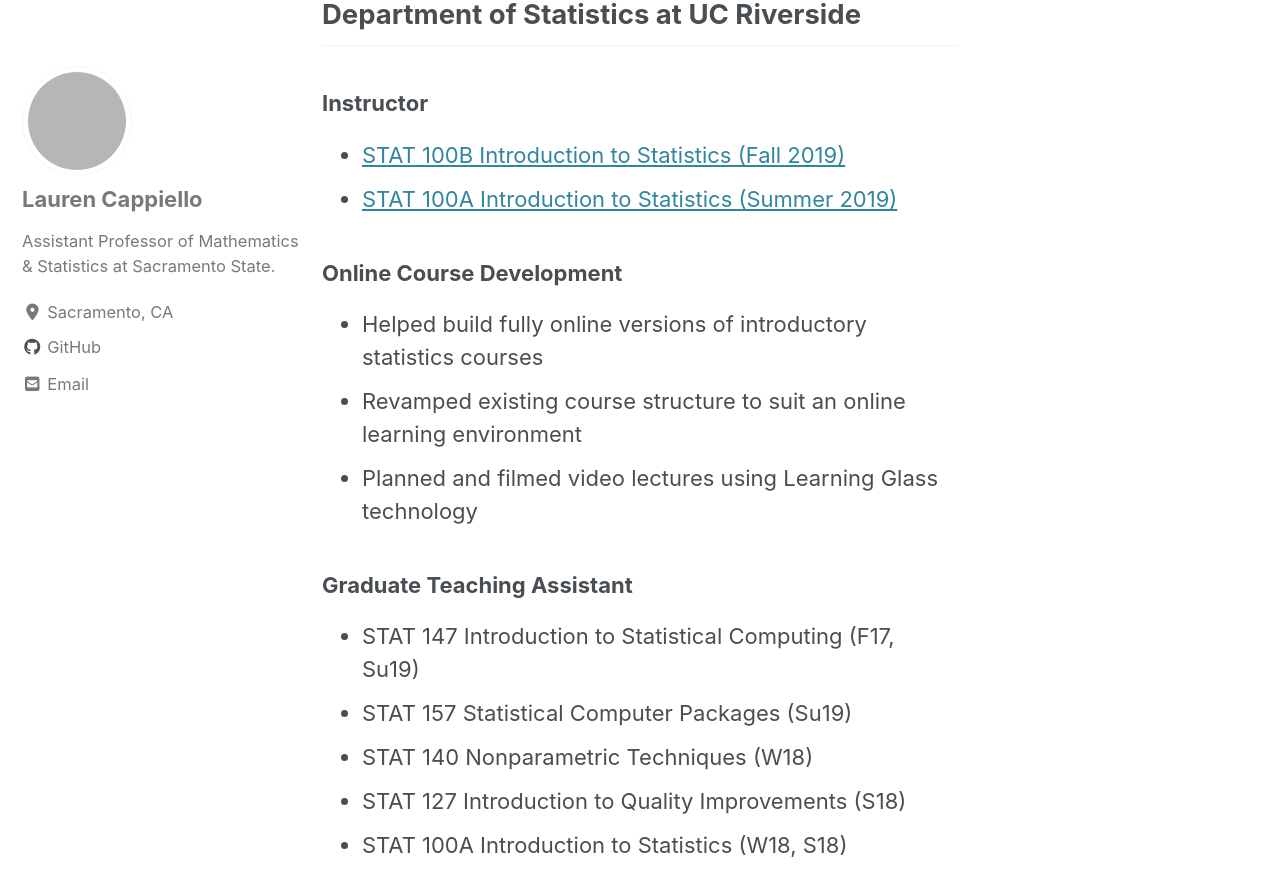
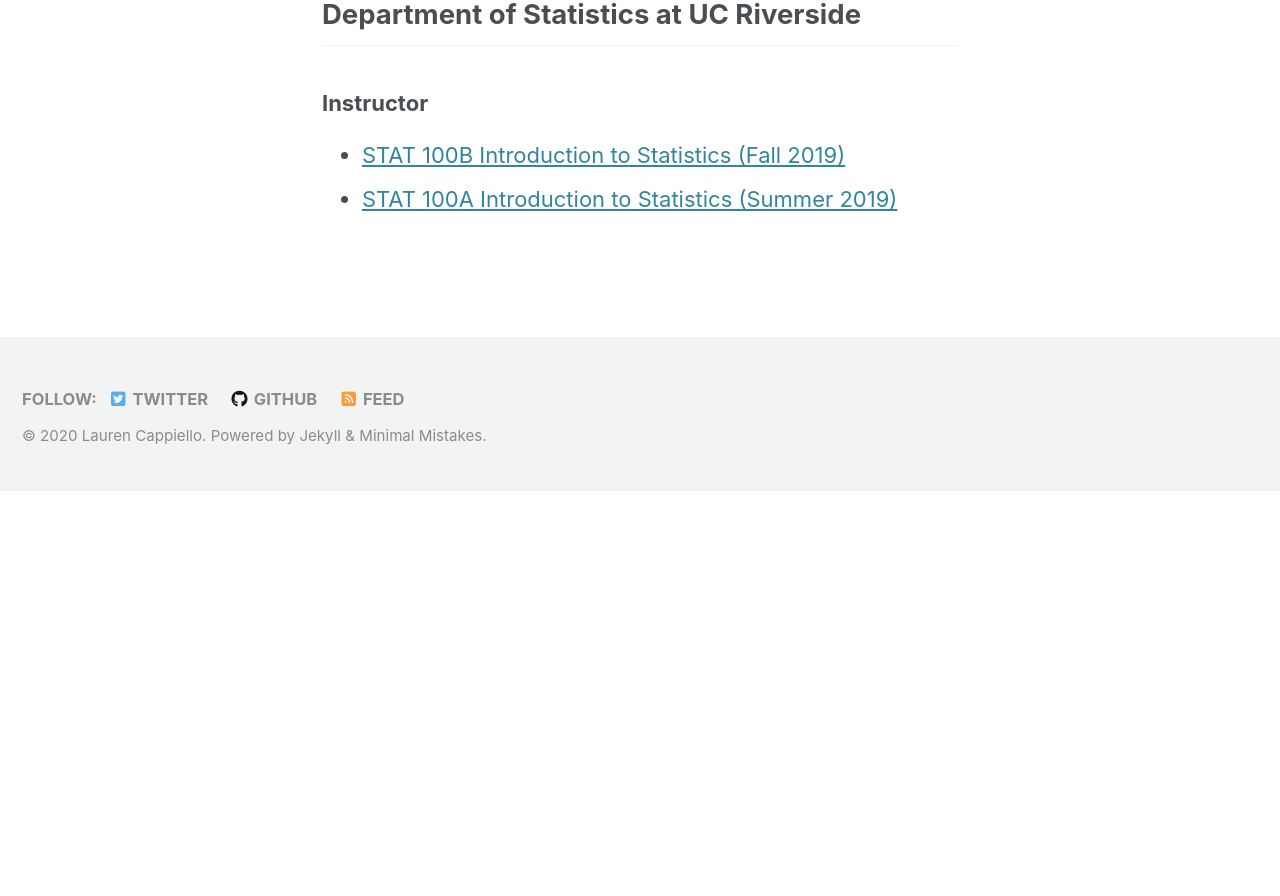
Before and after one commit to lgpcappiello/lgpcappiello.github.io, a Jekyll site: the page built from teaching/index.md, in a window 1280 px wide and 900 px high, scrolled down 724 px. Shown: the top 896 px of the window. Built offline with Jekyll 4.4.1, drawn with Linux system fonts in a browser that asks for light colours; cached includes are drawn as plain includes; nearby versions of some CDN libraries; after the commit the page ends 1215 px from its top, so only the background shows below that; grey boxes are pictures that could not be loaded.

Commit message:
Update index.md

```diff
--- a/teaching/index.md
+++ b/teaching/index.md
@@ -16,15 +16,3 @@ My office hours for Fall 2020 are MWF 2-3PM. The Zoom meeting information may be
 ### Instructor
 - [STAT 100B Introduction to Statistics (Fall 2019)](https://lgpcappiello.github.io/teaching/stat100b/)
 - [STAT 100A Introduction to Statistics (Summer 2019)](https://lgpcappiello.github.io/teaching/stat100a/)
-
-### Online Course Development
-- Helped build fully online versions of introductory statistics courses
-- Revamped existing course structure to suit an online learning environment
-- Planned and filmed video lectures using Learning Glass technology
-
-### Graduate Teaching Assistant
-- STAT 147 Introduction to Statistical Computing (F17, Su19)
-- STAT 157 Statistical Computer Packages (Su19)
-- STAT 140 Nonparametric Techniques (W18)
-- STAT 127 Introduction to Quality Improvements (S18)
-- STAT 100A Introduction to Statistics (W18, S18)
```
